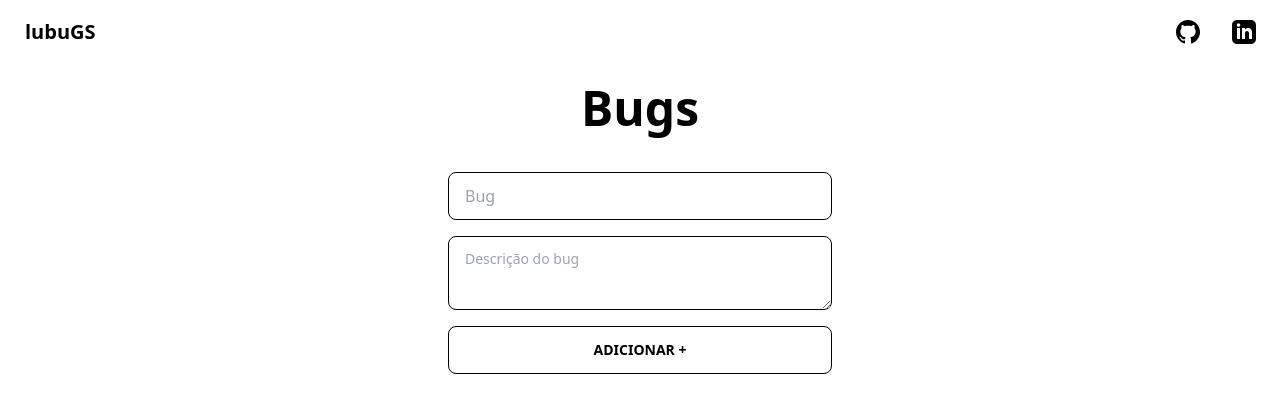
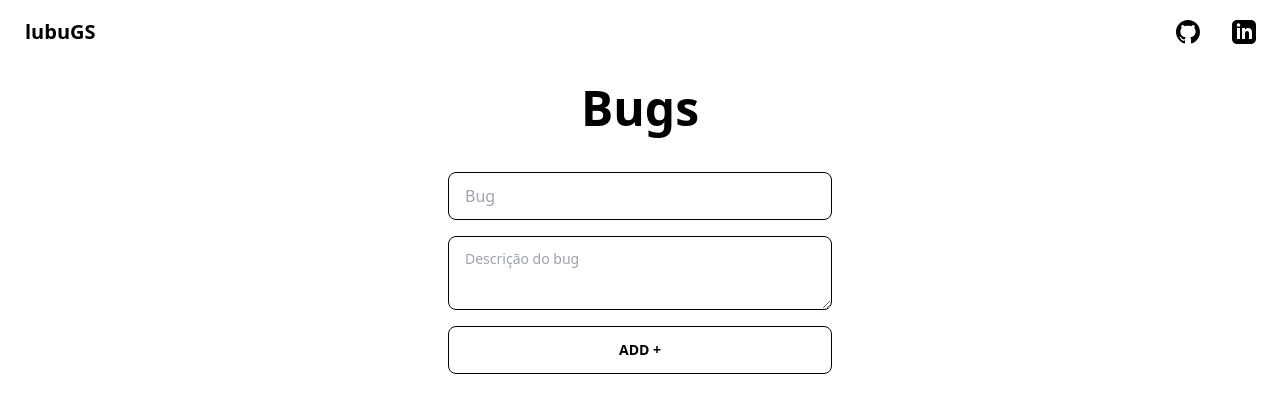
Before and after one commit to Lutefd/nextjs-typescript-crud, a Next.js app: page / in a window 1280 px wide. Shown: the top 412 px of the page. Built offline with nearby package versions, Linux system fonts and the light colour scheme; no server answers; the database is empty.

Commit message:
change: adicionar - > add +

```diff
--- a/pages/index.tsx
+++ b/pages/index.tsx
@@ -137,7 +137,7 @@ const Home = ({ notes }: Notes) => {
           className="textarea textarea-primary"
         />
         <button type="submit" className="btn btn-primary">
-          Adicionar +
+          Add +
         </button>
       </form>
       <div className="w-auto min-w-[40%] max-w-min mt-20 mx-auto space-y-6 flex flex-col items-stretch">
```
